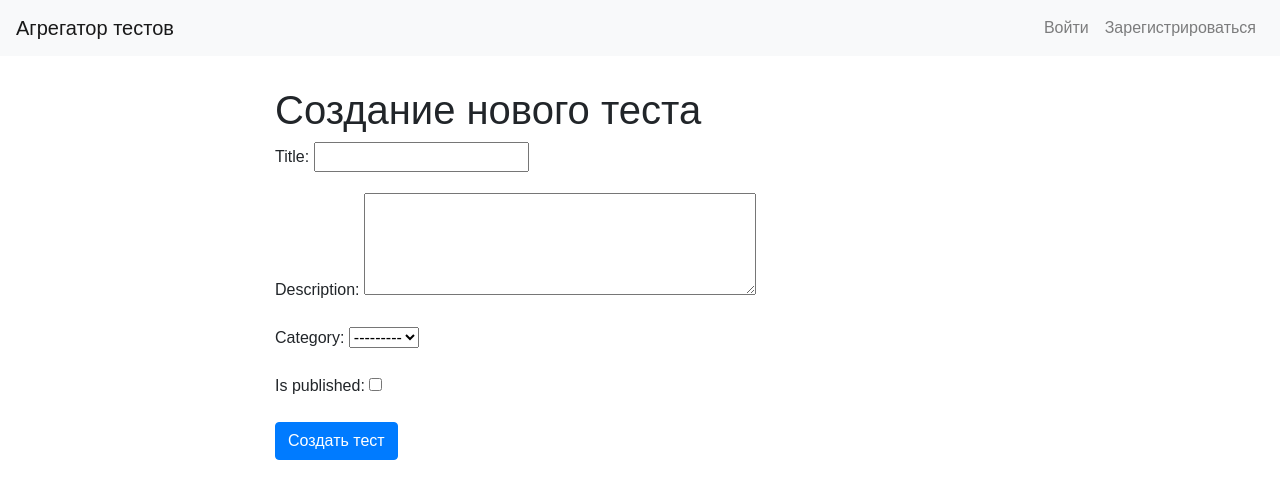
After one commit to Archive-of-practical-work-for-the-PRUE/Test-Aggregator, a Django app: page /create_quiz/ in a window 1280 px wide. The commit adds this page. Shown: the top 499 px of the page. Run offline with Django 5.2, Linux system fonts and the light colour scheme; data that the repository does not hold is empty; some libraries are stand-ins or nearby versions.

Commit message:
add quiz-creation

```diff
--- a/quizes/forms.py
+++ b/quizes/forms.py
@@ -6,6 +6,9 @@ class QuizForm(forms.ModelForm):
     class Meta:
         model = Quiz
         fields = ['title', 'description', 'category', 'is_published']
+        widgets = {
+            'description': forms.Textarea(attrs={'rows': 4}),
+        }
 
 
 class QuestionForm(forms.ModelForm):
--- /dev/null
+++ b/quizes/templates/quiz/create_quiz.html
@@ -0,0 +1,16 @@
+{% extends 'quiz/base.html' %}
+
+{% block content %}
+  <div class="container">
+    <div class="row">
+      <div class="col-md-8 offset-md-2">
+        <h1>Создание нового теста</h1>
+        <form method="post">
+          {% csrf_token %}
+          {{ form.as_p }}
+          <button type="submit" class="btn btn-primary">Создать тест</button>
+        </form>
+      </div>
+    </div>
+  </div>
+{% endblock %}
--- a/quizes/templates/quiz/home.html
+++ b/quizes/templates/quiz/home.html
@@ -2,26 +2,24 @@
 
 {% block content %}
   <div class="container">
-
     <div class="row">
       <div class="col-md-12">
         <h1>Доступные тесты</h1>
+          <a href="{% url 'create_quiz' %}" class="btn btn-success">Создать тест</a>
       </div>
     </div>
-
     <div class="row">
       {% for quiz in quizzes %}
         <div class="col-md-4">
           <div class="card mb-3">
             <div class="card-body">
               <h5 class="card-title">{{ quiz.title }}</h5>
-              <p class="card-text">Описание теста.</p>
+              <p class="card-text">{{ quiz.description }}</p>
               <a href="{% url 'take_quiz' quiz.pk %}" class="btn btn-primary">Пройти тест</a>
             </div>
           </div>
         </div>
       {% endfor %}
     </div>
-
   </div>
 {% endblock %}
--- a/quizes/urls.py
+++ b/quizes/urls.py
@@ -5,5 +5,6 @@ from . import views
 urlpatterns = [
     path('', views.home, name='home'),
     path('quiz/<int:pk>/', views.take_quiz, name='take_quiz'),
-    # path('results/<int:attempt_id>/', views.results, name='results'),
+    path('create_quiz/', views.create_quiz, name='create_quiz'),
+
 ]
--- a/quizes/views.py
+++ b/quizes/views.py
@@ -1,7 +1,8 @@
 from django.shortcuts import render
 from .models import Quiz, Choice, Attempt, Answer
+from .forms import QuizForm
 from django.contrib.auth.decorators import login_required
-from django.shortcuts import render, get_object_or_404
+from django.shortcuts import render, redirect, get_object_or_404
 from django.http import HttpResponseRedirect
 from django.urls import reverse
 from django.utils import timezone
@@ -31,7 +32,8 @@ def take_quiz(request, pk):
             if question.question_type == 'single':
                 # Для одиночного выбора ожидаем одно значение
                 selected_choice_id = answer_data[0] if answer_data else None
-                selected_choice = Choice.objects.get(id=selected_choice_id) if selected_choice_id else None
+                selected_choice = Choice.objects.get(
+                    id=selected_choice_id) if selected_choice_id else None
 
                 # Создаем ответ
                 answer = Answer.objects.create(
@@ -45,7 +47,8 @@ def take_quiz(request, pk):
             elif question.question_type == 'multiple':
                 # Для множественного выбора ожидаем список значений
                 selected_choice_ids = answer_data
-                selected_choices = Choice.objects.filter(id__in=selected_choice_ids)
+                selected_choices = Choice.objects.filter(
+                    id__in=selected_choice_ids)
 
                 # Создаем ответ
                 answer = Answer.objects.create(
@@ -95,6 +98,21 @@ def take_quiz(request, pk):
         return render(request, 'quiz/take_quiz.html', {'quiz': quiz})
 
 
+def create_quiz(request):
+    if request.method == 'POST':
+        form = QuizForm(request.POST)
+        if form.is_valid():
+            quiz = form.save(commit=False)
+            quiz.author = request.user
+            quiz.save()
+            print("PIZDEC")
+            return HttpResponseRedirect(reverse('create_quiz'))
+    else:
+        form = QuizForm()
+
+    return render(request, 'quiz/create_quiz.html', {"form": form})
+
+
 @login_required
 def quiz_result(request, attempt_id):
     attempt = get_object_or_404(Attempt, pk=attempt_id, user=request.user)
```
